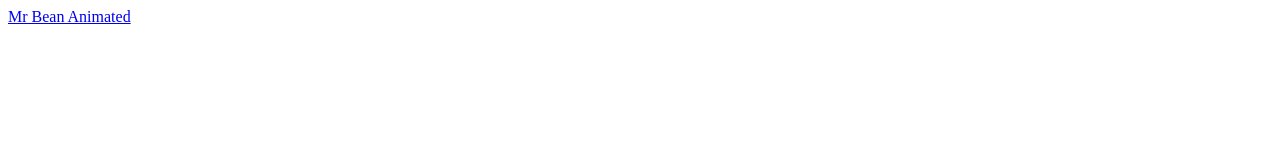
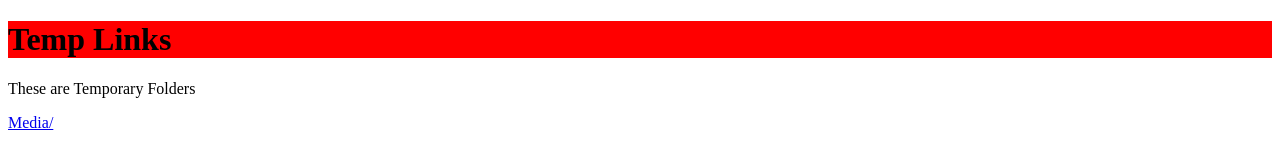
Before and after one commit to sarwar1122/D, a plain HTML site: page Index.html in a window 1280 px wide. Drawn offline with Linux system fonts and the light colour scheme.

Commit message:
Update Index.html

```diff
--- a/Index.html
+++ b/Index.html
@@ -1 +1,12 @@
-<a href="http://103.81.104.98/DATA/NAS1/Cartoon/Mr.%20Bean%20-%20The%20Animated%20Series%20by%20AFIQUR/">Mr Bean Animated </a><br/>
+<!DOCTYPE html>
+<html>
+<body>
+
+<h1 style="background-color: red;">Temp Links</h1>
+<p>These are Temporary Folders</p>
+<td>
+<a href="http://103.121.39.254/media/">Media/</a>
+
+
+</body>
+</html>
```
